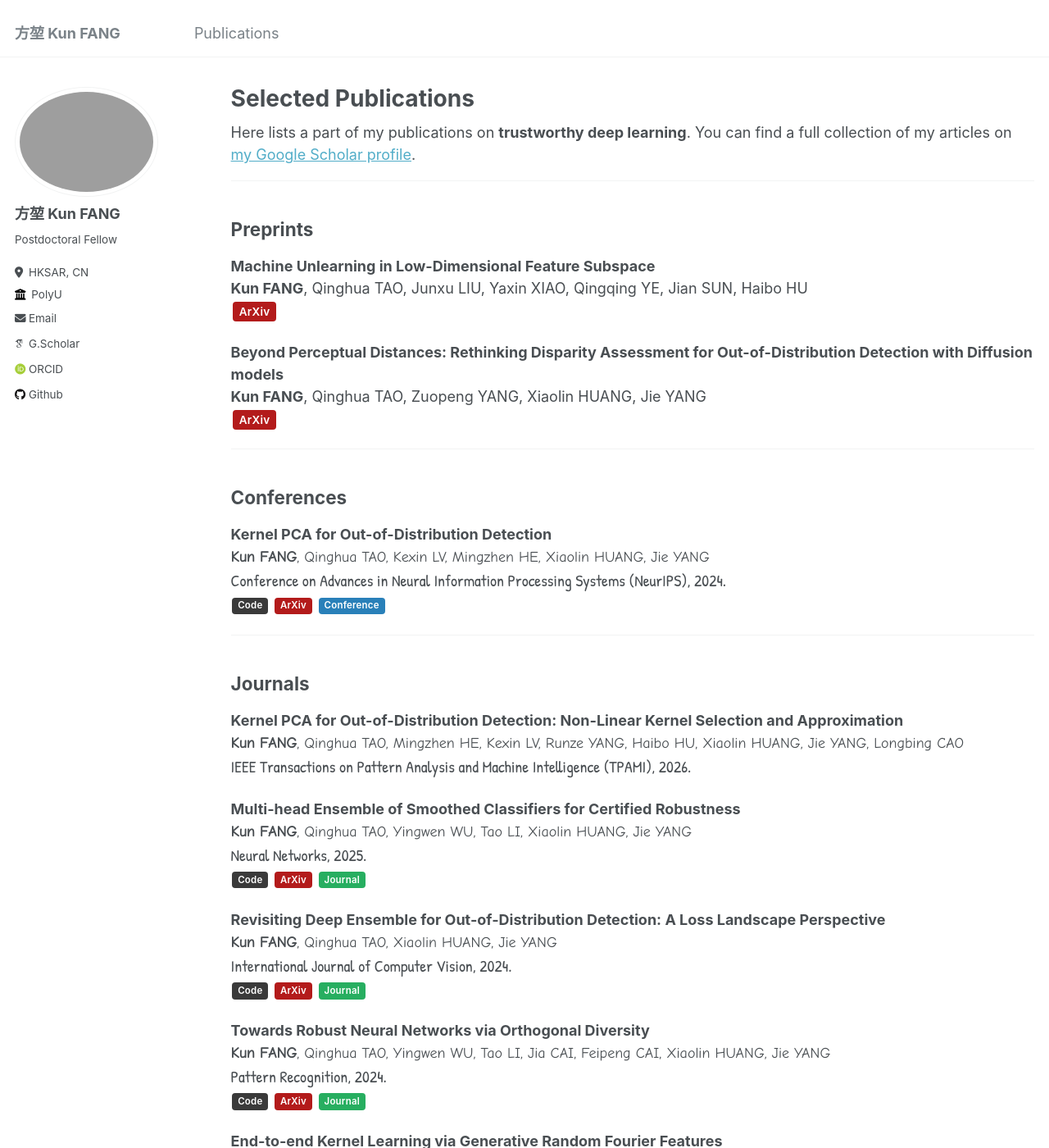
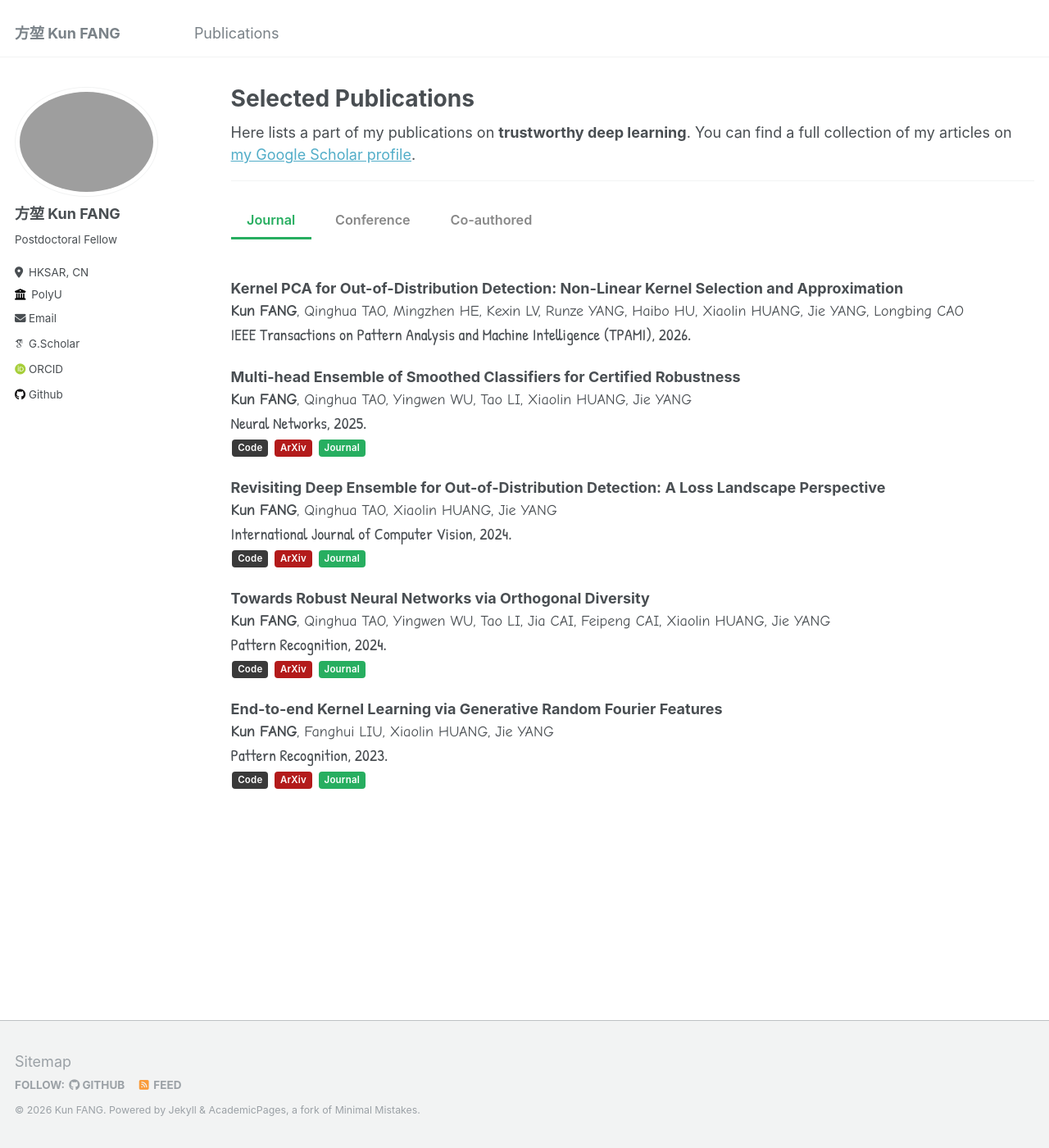
Before and after one commit to fanghenshaometeor/fanghenshaometeor.github.io, a Jekyll site: the page built from _pages/publications.md, in a window 1280 px wide and 1400 px high. Shown: the whole window at 82% size. Built offline with Jekyll 4.4.1, drawn with Linux system fonts in a browser that asks for light colours; some web fonts are replaced; some of the changed text lies outside the part shown.

Commit message:
update-pub

```diff
--- a/_pages/publications.md
+++ b/_pages/publications.md
@@ -17,28 +17,19 @@ author_profile: true
 
 ---
 
-## Preprints
+<div class="pub-tabs">
 
-**Machine Unlearning in Low-Dimensional Feature Subspace**
-**Kun FANG**, Qinghua TAO, Junxu LIU, Yaxin XIAO, Qingqing YE, Jian SUN, Haibo HU
-<a href="https://arxiv.org/abs/2601.22456" class="pub-link pub-link--arxiv">ArXiv</a>
+  <input type="radio" id="tab-journals" name="pub-tab" checked>
+  <label class="pub-tab-label pub-tab--journals" for="tab-journals">Journal</label>
 
-**Beyond Perceptual Distances: Rethinking Disparity Assessment for Out-of-Distribution Detection with Diffusion models**
-**Kun FANG**, Qinghua TAO, Zuopeng YANG, Xiaolin HUANG, Jie YANG
-<a href="https://arxiv.org/abs/2409.10094" class="pub-link pub-link--arxiv">ArXiv</a>
+  <input type="radio" id="tab-conferences" name="pub-tab">
+  <label class="pub-tab-label pub-tab--confs" for="tab-conferences">Conference</label>
 
----
+  <input type="radio" id="tab-coauth" name="pub-tab">
+  <label class="pub-tab-label pub-tab--coauth" for="tab-coauth">Co-authored</label>
 
-## Conferences
-
-**Kernel PCA for Out-of-Distribution Detection**
-<span style="font-family:Comic Neue; font-size:1em;">**Kun FANG**, Qinghua TAO, Kexin LV, Mingzhen HE, Xiaolin HUANG, Jie YANG</span>
-<span style="font-family:Patrick Hand; font-size:1.1em;">Conference on Advances in Neural Information Processing Systems (NeurIPS), 2024.</span>
-<span style="font-size:0.85em;"><a href="https://github.com/fanghenshaometeor/ood-kernel-pca" class="pub-link pub-link--code">Code</a> <a href="https://arxiv.org/abs/2402.02949" class="pub-link pub-link--arxiv">ArXiv</a> <a href="https://papers.nips.cc/paper_files/paper/2024/hash/f2543511e5f4d4764857f9ad833a977d-Abstract-Conference.html" class="pub-link pub-link--conf">Conference</a></span>
-
----
-
-## Journals
+  <!-- ===== Journals ===== -->
+  <div id="content-journals" class="pub-tab-content" markdown="1">
 
 **Kernel PCA for Out-of-Distribution Detection: Non-Linear Kernel Selection and Approximation**
 <span style="font-family:Comic Neue; font-size:1em;">**Kun FANG**, Qinghua TAO, Mingzhen HE, Kexin LV, Runze YANG, Haibo HU, Xiaolin HUANG, Jie YANG, Longbing CAO</span>
@@ -64,12 +55,22 @@ author_profile: true
 **End-to-end Kernel Learning via Generative Random Fourier Features**
 <span style="font-family:Comic Neue; font-size:1em;">**Kun FANG**, Fanghui LIU, Xiaolin HUANG, Jie YANG</span>
 <span style="font-family:Patrick Hand; font-size:1.1em;">Pattern Recognition, 2023.</span>
-<span style="font-size:0.85em;"><a href="https://github.com/fanghenshaometeor/GenerativeRFF" class="pub-link pub-link--code">Code</a> <a href="https://arxiv.org/abs/2009.04614" class="pub-link pub-link--arxiv">ArXiv</a> <a href="https://doi.org/10.1016/j.patcog.2022.109057" class="pub-link pub-link--journal">Journal</a></span><!--, **[read more](/publication/2015-10-01-paper-title-number-3)**-->
+<span style="font-size:0.85em;"><a href="https://github.com/fanghenshaometeor/GenerativeRFF" class="pub-link pub-link--code">Code</a> <a href="https://arxiv.org/abs/2009.04614" class="pub-link pub-link--arxiv">ArXiv</a> <a href="https://doi.org/10.1016/j.patcog.2022.109057" class="pub-link pub-link--journal">Journal</a></span>
 
----
+  </div>
 
-## Co-authored Publications
+  <!-- ===== Conferences ===== -->
+  <div id="content-conferences" class="pub-tab-content" markdown="1">
 
+**Kernel PCA for Out-of-Distribution Detection**
+<span style="font-family:Comic Neue; font-size:1em;">**Kun FANG**, Qinghua TAO, Kexin LV, Mingzhen HE, Xiaolin HUANG, Jie YANG</span>
+<span style="font-family:Patrick Hand; font-size:1.1em;">Conference on Advances in Neural Information Processing Systems (NeurIPS), 2024.</span>
+<span style="font-size:0.85em;"><a href="https://github.com/fanghenshaometeor/ood-kernel-pca" class="pub-link pub-link--code">Code</a> <a href="https://arxiv.org/abs/2402.02949" class="pub-link pub-link--arxiv">ArXiv</a> <a href="https://papers.nips.cc/paper_files/paper/2024/hash/f2543511e5f4d4764857f9ad833a977d-Abstract-Conference.html" class="pub-link pub-link--conf">Conference</a></span>
+
+  </div>
+
+  <!-- ===== Co-authored ===== -->
+  <div id="content-coauth" class="pub-tab-content" markdown="1">
 
 **DIFT: Protecting Contrastive Learning against Data Poisoning Backdoor Attacks**
 <span style="font-family:Comic Neue; font-size:1em;">Jiang ZHU, Yulin JIN, Qingqing YE, Zhibiao GUO, **Kun FANG**, Ruochen DU, Yingnan ZHAO, Haibo HU</span>
@@ -105,3 +106,7 @@ author_profile: true
 <span style="font-family:Comic Neue; font-size:1em;">Tao LI, Yingwen WU, Sizhe CHEN, **Kun FANG**, Xiaolin HUANG</span>
 <span style="font-family:Patrick Hand; font-size:1.1em;">IEEE/CVF Conference on Computer Vision and Pattern Recognition (CVPR), 2022.</span>
 <span style="font-size:0.85em;"><a href="https://github.com/nblt/sub-at" class="pub-link pub-link--code">Code</a> <a href="https://arxiv.org/abs/2111.12229" class="pub-link pub-link--arxiv">ArXiv</a> <a href="https://openaccess.thecvf.com/content/CVPR2022/html/Li_Subspace_Adversarial_Training_CVPR_2022_paper" class="pub-link pub-link--conf">Conference</a></span>
+
+  </div>
+
+</div>
--- a/assets/css/custom.css
+++ b/assets/css/custom.css
@@ -33,3 +33,43 @@
 .pub-link--arxiv   { background: #b31b1b; color: #fff; }
 .pub-link--conf    { background: #2980b9; color: #fff; }
 .pub-link--journal { background: #27ae60; color: #fff; }
+
+/* ── Publication Tab Switcher (pure CSS, no JS) ── */
+.pub-tabs {
+    margin-top: 1.5em;
+}
+.pub-tabs > input[type="radio"] {
+    display: none;
+}
+.pub-tab-label {
+    display: inline-block;
+    padding: 0.5em 1.2em;
+    margin-right: 0.3em;
+    margin-bottom: 0.4em;
+    cursor: pointer;
+    font-weight: 600;
+    font-size: 0.9em;
+    border-bottom: 3px solid transparent;
+    color: #888;
+    transition: color 0.15s, border-color 0.15s;
+    user-select: none;
+}
+.pub-tab-label:hover {
+    color: #555;
+}
+.pub-tabs > input[type="radio"]:checked + .pub-tab-label {
+    border-bottom-color: var(--tab-accent);
+    color: var(--tab-accent);
+}
+.pub-tab-content {
+    display: none;
+    padding-top: 1.2em;
+}
+/* ~ general sibling: content panels come after all inputs+labels */
+.pub-tabs > input#tab-journals:checked    ~ #content-journals    { display: block; }
+.pub-tabs > input#tab-conferences:checked ~ #content-conferences { display: block; }
+.pub-tabs > input#tab-coauth:checked      ~ #content-coauth      { display: block; }
+
+.pub-tab--journals { --tab-accent: #27ae60; }
+.pub-tab--confs    { --tab-accent: #2980b9; }
+.pub-tab--coauth   { --tab-accent: #3a3a3a; }
```
